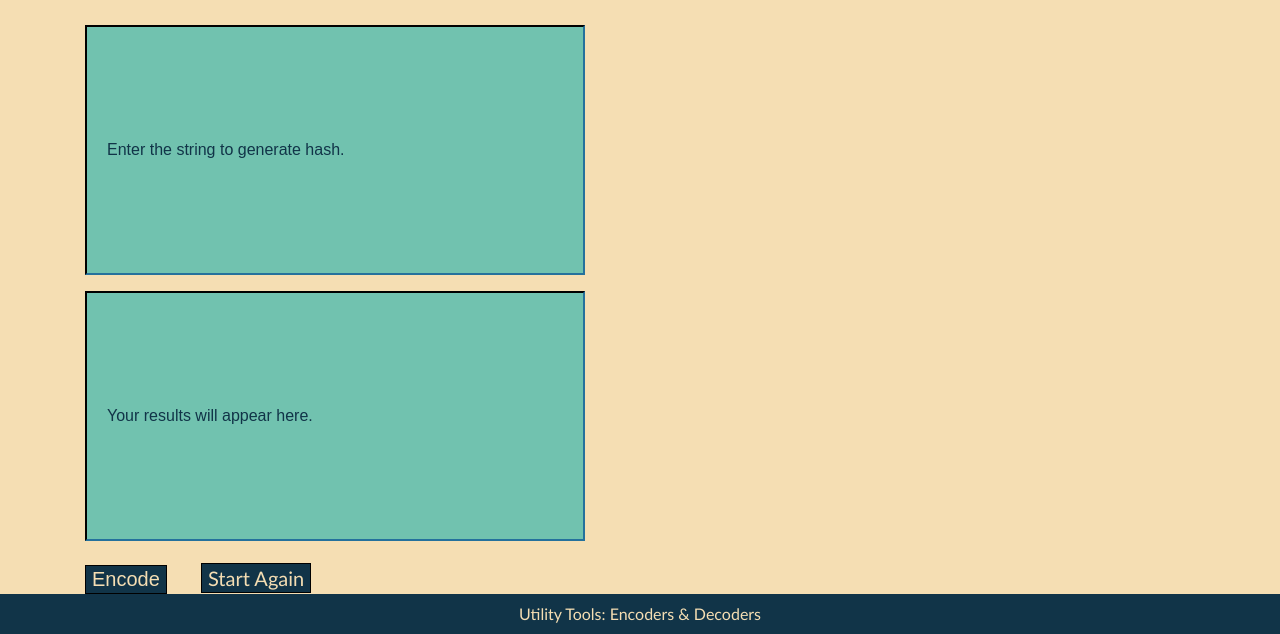
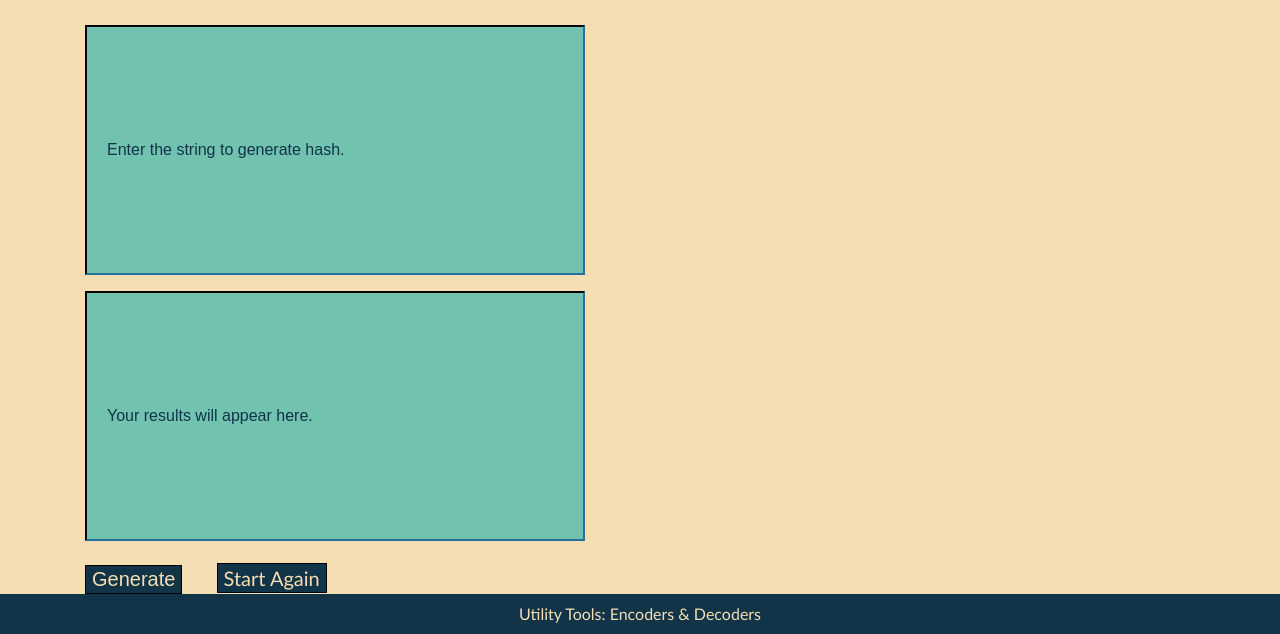
Before and after one commit to ashhadimam07/encoders-decoders-web-utilities, a website: page md5.html in a window 1280 px wide. Shown: the part 254-888 px from the top of the page. Drawn offline with Linux system fonts and the light colour scheme.

Commit message:
Change button value

```diff
--- a/md5.html
+++ b/md5.html
@@ -28,7 +28,7 @@
             <input type="text" id="generate-str" placeholder="Your results will appear here.">
         </div>
         <div>
-            <input type="button" id="hash-generator" class ="button button-position1" value="Encode">
+            <input type="button" id="hash-generator" class ="button button-position1" value="Generate">
             <a href="md5.html"><span class="button button-position2">Start Again</span></a>
         </div>
     </main>
```
Also changed, not shown: sha1.html (+1 -1 lines), sha256.html (+1 -1 lines), sha512.html (+1 -1 lines).
